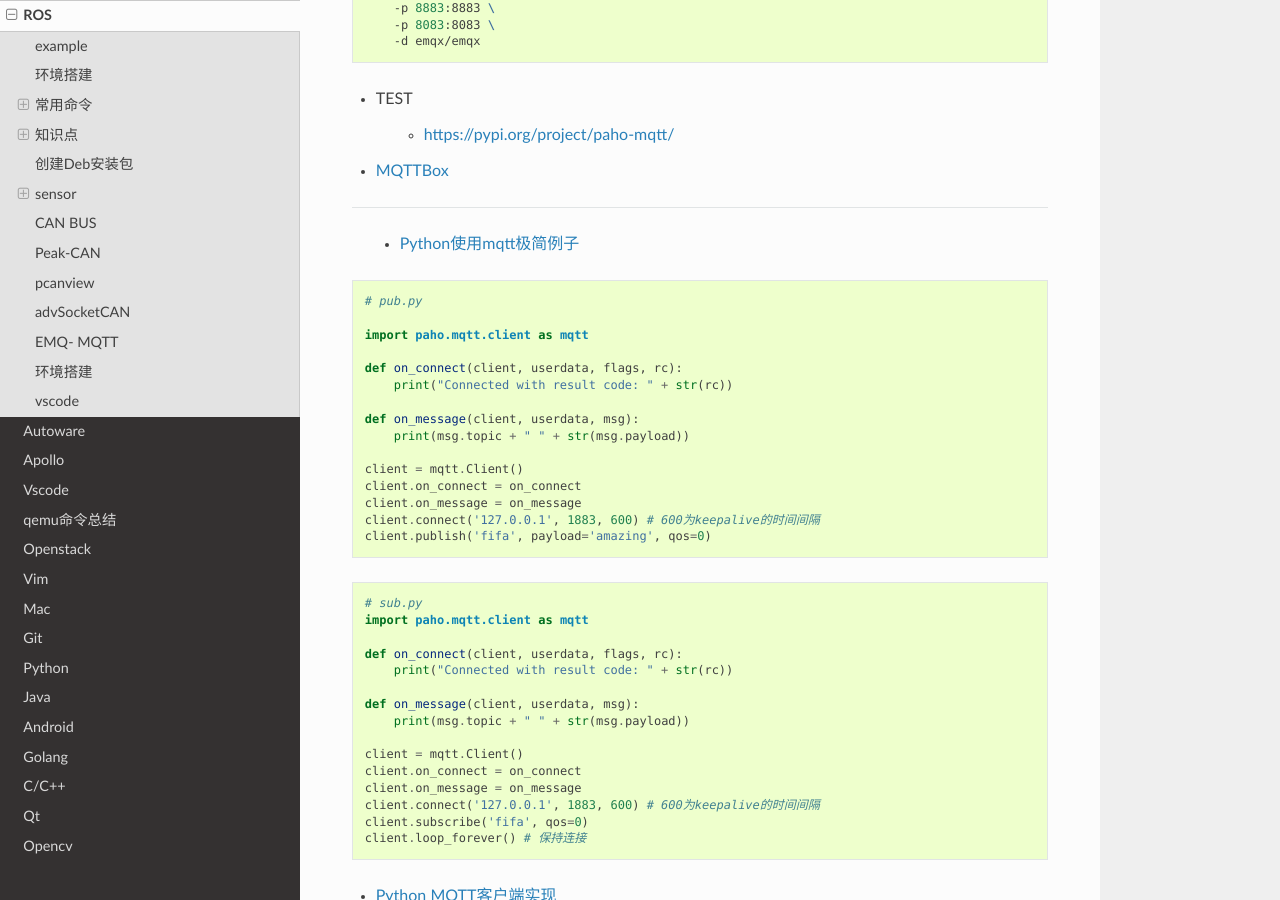
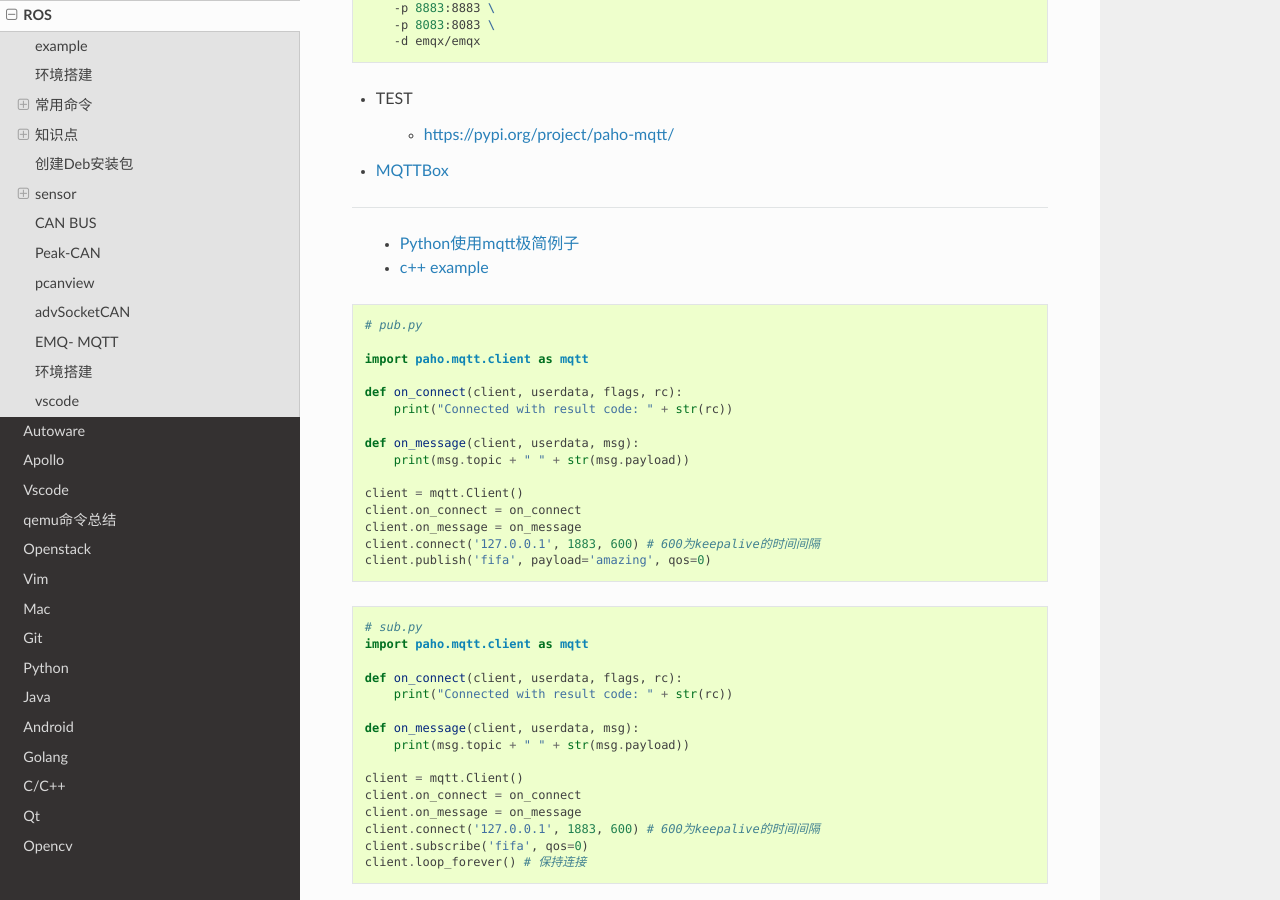
Before and after one commit to my-rds-store/my_space, a Sphinx documentation site: the page built from source/ros/index.rst, in a window 1280 px wide and 900 px high, scrolled down 16570 px. Built offline with Sphinx 7.4.7 and the Read the Docs theme 2.0.0, drawn with Linux system fonts in a browser that asks for light colours.

Commit message:
update ...

```diff
--- a/source/ros/index.rst
+++ b/source/ros/index.rst
@@ -897,6 +897,8 @@ EMQ- MQTT
 
     * `Python使用mqtt极简例子 <https://www.jianshu.com/p/0ed4e59b1e8f>`_
 
+    * `c++ example <https://github.com/Auctoris/mosquitopp_client>`_
+
 .. code-block:: python
 
     # pub.py
```
